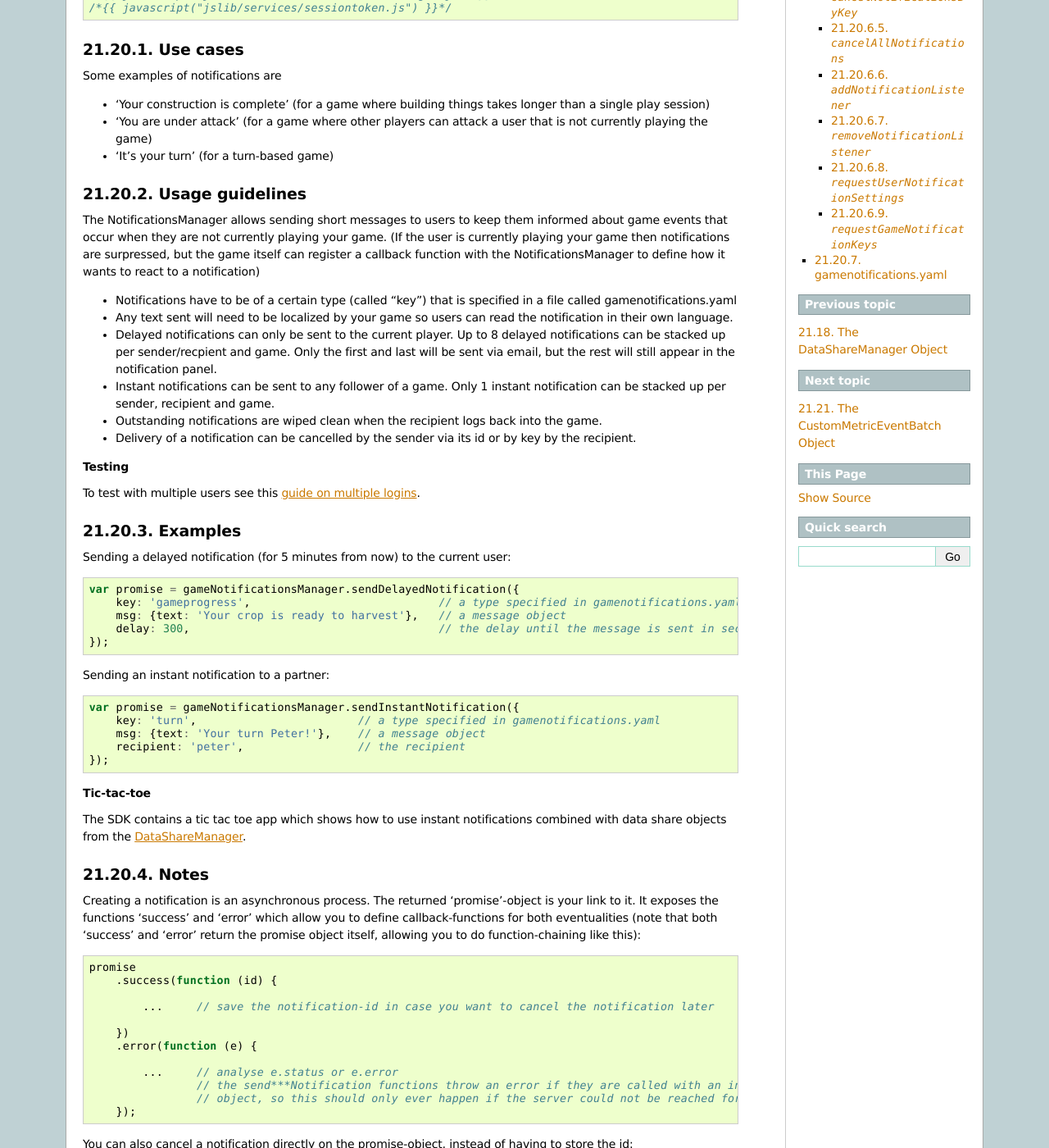
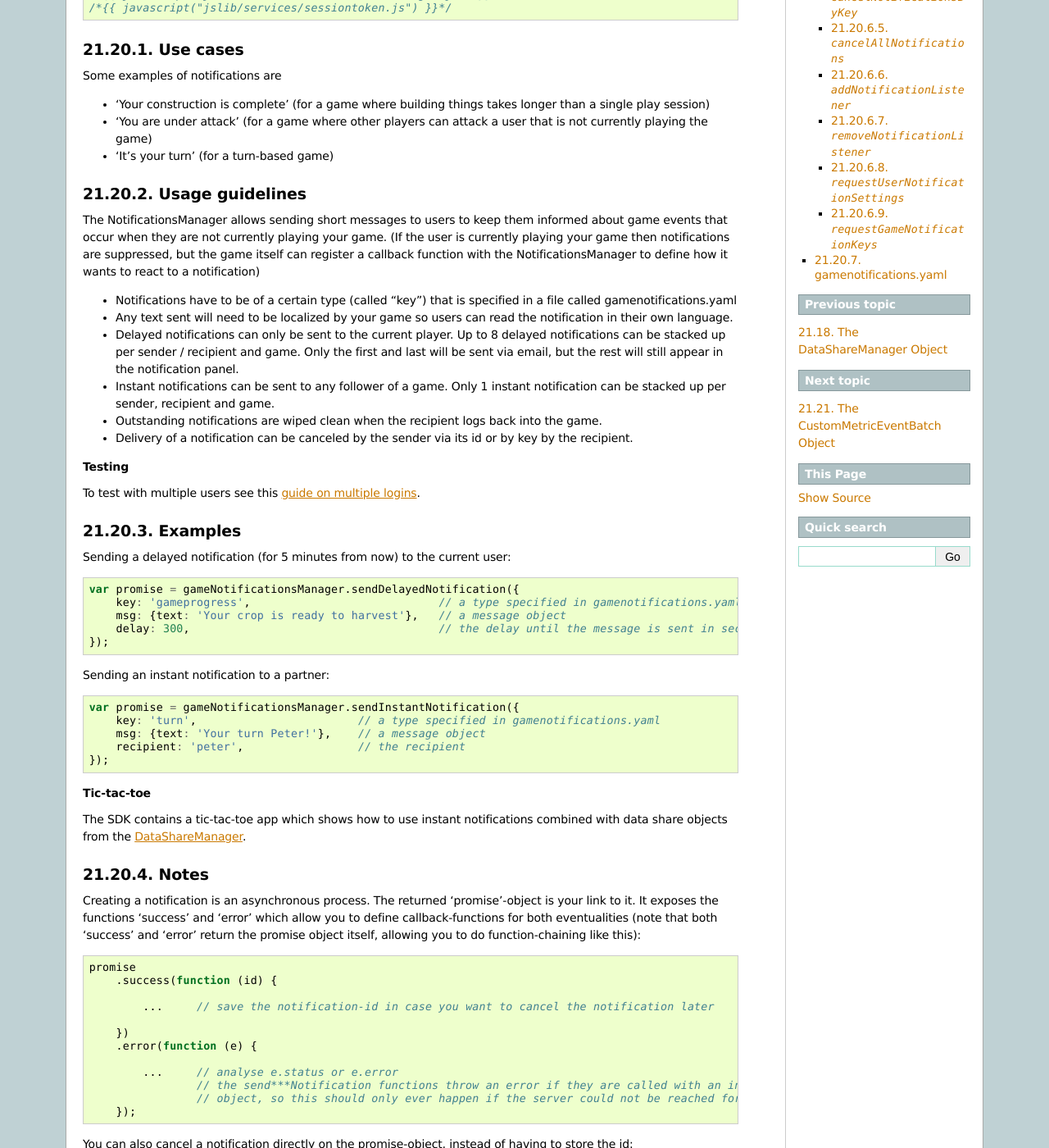
Before and after one commit to turbulenz/turbulenz_engine, a Sphinx documentation site: the page built from docs/source/turbulenz_services/notifications_api.rst, in a window 1280 px wide and 1400 px high, scrolled down 451 px. Shown: the whole window at 82% size. Built offline with Sphinx 7.4.7, drawn with Linux system fonts in a browser that asks for light colours.

Commit message:
Notifications docs spell checks

```diff
--- a/docs/source/turbulenz_services/notifications_api.rst
+++ b/docs/source/turbulenz_services/notifications_api.rst
@@ -41,14 +41,14 @@ Some examples of notifications are
 Usage guidelines
 ================
 
-The NotificationsManager allows sending short messages to users to keep them informed about game events that occur when they are not currently playing your game. (If the user is currently playing your game then notifications are surpressed, but the game itself can register a callback function with the NotificationsManager to define how it wants to react to a notification)
+The NotificationsManager allows sending short messages to users to keep them informed about game events that occur when they are not currently playing your game. (If the user is currently playing your game then notifications are suppressed, but the game itself can register a callback function with the NotificationsManager to define how it wants to react to a notification)
 
 - Notifications have to be of a certain type (called "key") that is specified in a file called gamenotifications.yaml
 - Any text sent will need to be localized by your game so users can read the notification in their own language.
-- Delayed notifications can only be sent to the current player. Up to 8 delayed notifications can be stacked up per sender/recpient and game. Only the first and last will be sent via email, but the rest will still appear in the notification panel.
+- Delayed notifications can only be sent to the current player. Up to 8 delayed notifications can be stacked up per sender / recipient and game. Only the first and last will be sent via email, but the rest will still appear in the notification panel.
 - Instant notifications can be sent to any follower of a game. Only 1 instant notification can be stacked up per sender, recipient and game.
 - Outstanding notifications are wiped clean when the recipient logs back into the game.
-- Delivery of a notification can be cancelled by the sender via its id or by key by the recipient.
+- Delivery of a notification can be canceled by the sender via its id or by key by the recipient.
 
 **Testing**
 
@@ -76,7 +76,7 @@ Sending an instant notification to a partner::
 
 **Tic-tac-toe**
 
-The SDK contains a tic tac toe app which shows how to use instant notifications combined with data share objects from
+The SDK contains a tic-tac-toe app which shows how to use instant notifications combined with data share objects from
 the :ref:`DataShareManager <datasharemanager>`.
 
 Notes
```
